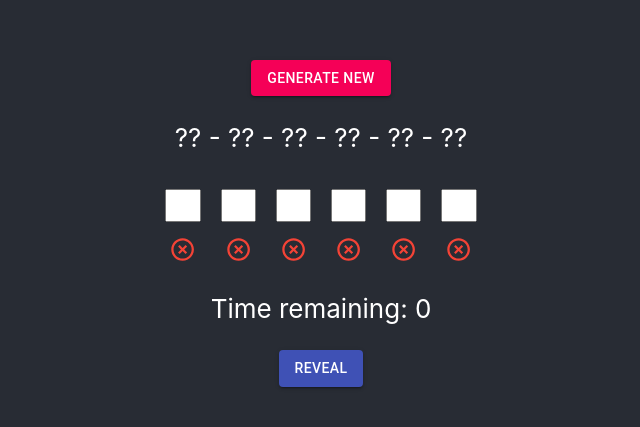
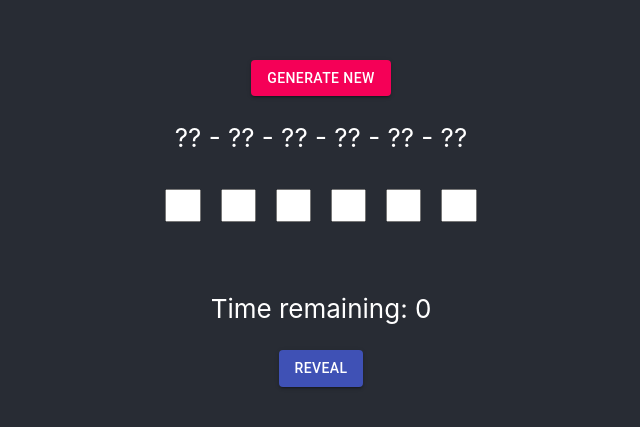
Before and after one commit to roberto-carboni/sequence-memory, a React (Create React App) app: page / in a window 1280 px wide. Shown: the part 177-604 px from the top of the page, without its empty margins (319-959 px from the left). Built offline with nearby package versions, Linux system fonts and the light colour scheme.

Commit message:
hide results until reveal

```diff
--- a/src/App.tsx
+++ b/src/App.tsx
@@ -124,7 +124,9 @@ function App() {
         </div>
         <div
           className='answer-container'
-          style={{ visibility: hideableItemsVisibility }}
+          style={{
+            visibility: timeLeft === 0 && showSequence ? 'initial' : 'hidden',
+          }}
         >
           {renderResults()}
         </div>
```
